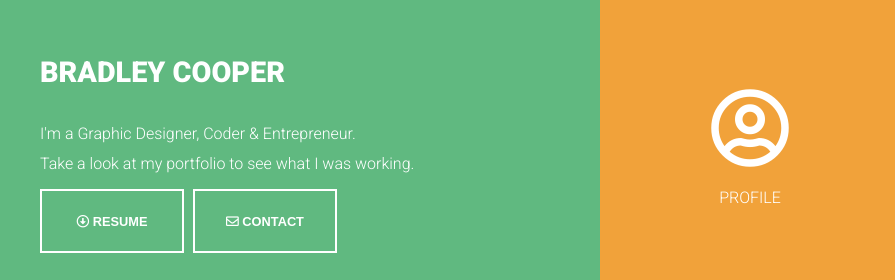
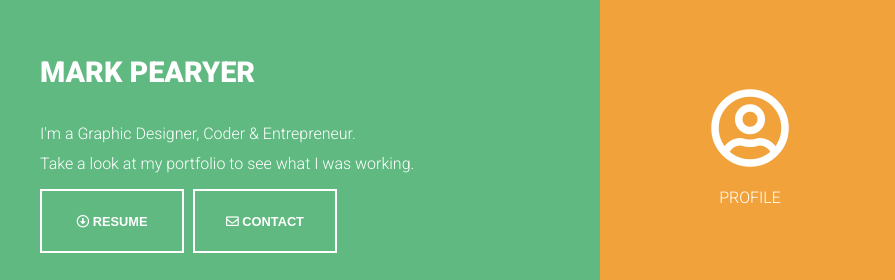
Before and after one commit to marcusp619/MP-comp-challenge-1, a plain HTML site: page index.html in a window 1280 px wide. Shown: the top 280 px of the page, 0-895 px from the left. Drawn offline with Linux system fonts and the light colour scheme.

Commit message:
Updated name

```diff
--- a/index.html
+++ b/index.html
@@ -11,7 +11,7 @@
   <body>
     <main>
     <header class="tiles info">
-      <h3>BRADLEY COOPER</h3>
+      <h3>MARK PEARYER</h3>
       <p>I'm a Graphic Designer, Coder & Entrepreneur.</p>
       <p>Take a look at my portfolio to see what I was working.</p>
       <button><i class="far fa-arrow-alt-circle-down"></i> RESUME</button>
```
